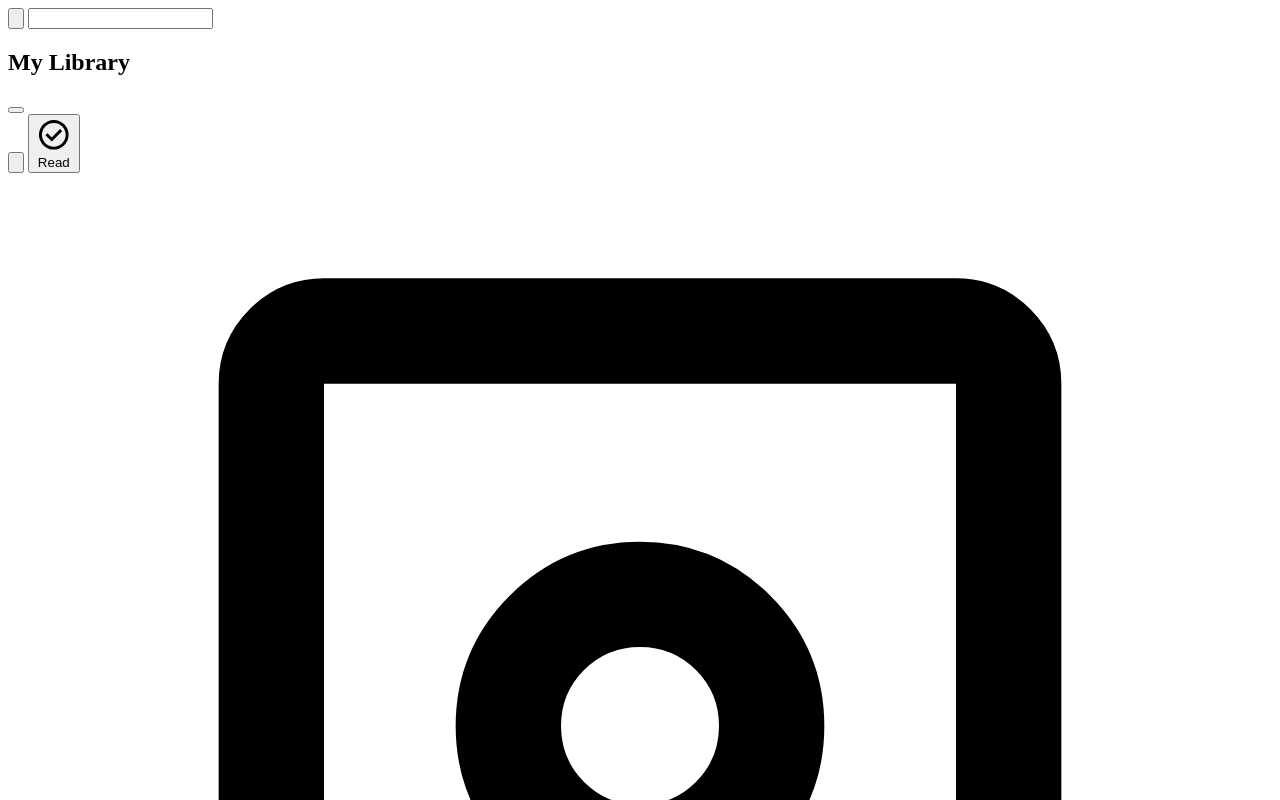
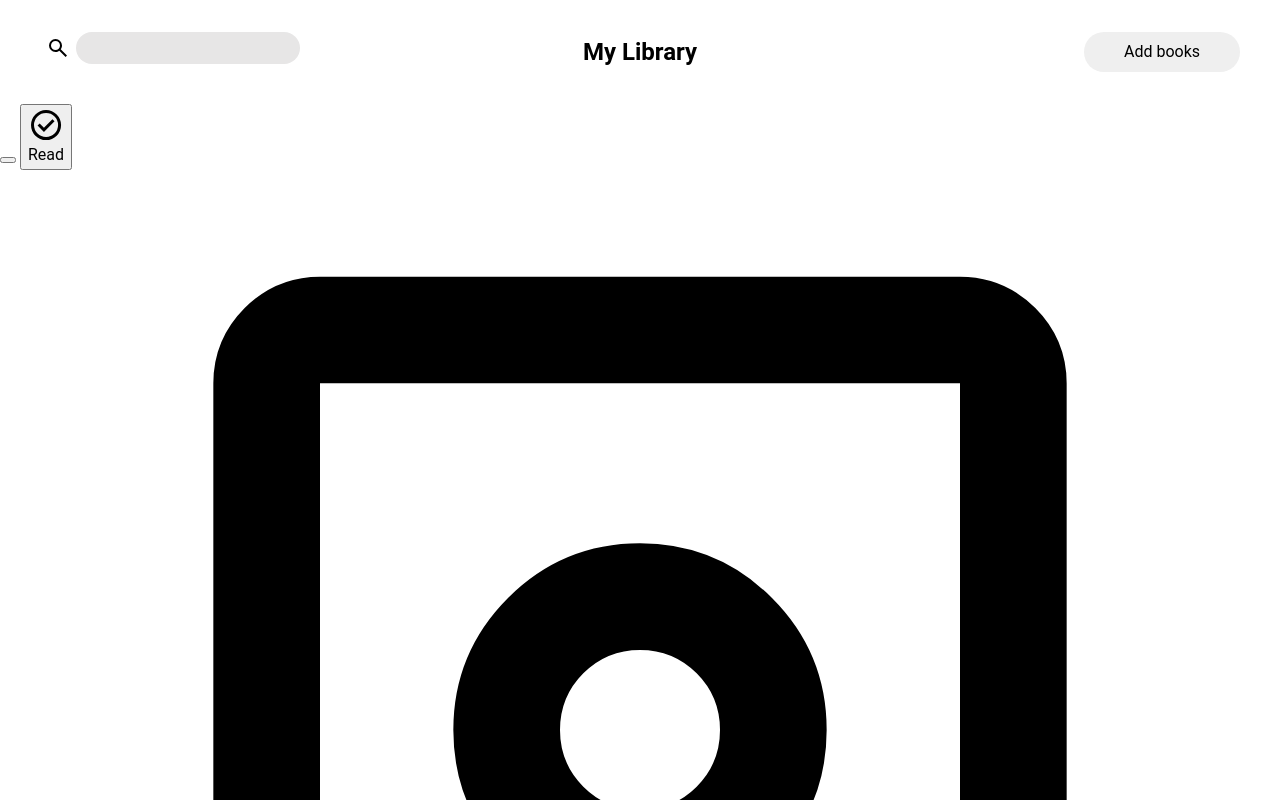
Before and after one commit to ALindmae/Library-project-odin, a plain HTML site: page index.html in a window 1280 px wide. Shown: the top 800 px of the page. Drawn offline with Linux system fonts and the light colour scheme.

Commit message:
Add initial header styles

```diff
--- a/index.html
+++ b/index.html
@@ -11,15 +11,15 @@
     <div class="grid-container">
         <div class="header">
             <div class="search">
-                <form id="searchForm">
-                    <button id="search-button" >
+                <form class="search-form">
+                    <button class="search-button" >
                         <svg xmlns="http://www.w3.org/2000/svg" class="search-icon" viewBox="0 -960 960 960"><path d="M784-120 532-372q-30 24-69 38t-83 14q-109 0-184.5-75.5T120-580q0-109 75.5-184.5T380-840q109 0 184.5 75.5T640-580q0 44-14 83t-38 69l252 252-56 56ZM380-400q75 0 127.5-52.5T560-580q0-75-52.5-127.5T380-760q-75 0-127.5 52.5T200-580q0 75 52.5 127.5T380-400Z"/></svg>
                     </button>
-                    <input id="search-field" type="search"></input>
+                    <input class="search-input" type="search"></input>
                 </form>
             </div>
             <h2> My Library </h2>
-            <button class="add-books-button"></button>
+            <button class="add-books-button"> Add books </button>
         </div>
         <div class="main-content">
             <div class="card">
--- a/styles.css
+++ b/styles.css
@@ -0,0 +1,106 @@
+/* -- CSS RESET -- */
+
+*, *::before, *::after {
+  box-sizing: border-box;
+}
+
+* {
+  margin: 0;
+}
+
+@media (prefers-reduced-motion: no-preference) {
+  html {
+    interpolate-size: allow-keywords;
+  }
+}
+
+body {
+  line-height: 1.5;
+  -webkit-font-smoothing: antialiased;
+}
+
+img, picture, video, canvas, svg {
+  display: block;
+  max-width: 100%;
+}
+
+input, button, textarea, select {
+  font: inherit;
+}
+
+p, h1, h2, h3, h4, h5, h6 {
+  overflow-wrap: break-word;
+}
+
+p {
+  text-wrap: pretty;
+}
+h1, h2, h3, h4, h5, h6 {
+  text-wrap: balance;
+}
+
+#root, #__next {
+  isolation: isolate;
+}
+
+:root {
+    font-family: 'Roboto', sans-serif;
+}
+
+html, body {
+  width: 100%;
+}
+
+
+/* -- VARIABLES -- */
+
+
+/* -- CSS STYLES -- */
+
+.grid-container {
+    display: grid;
+    grid-template-rows: max-content max-content;
+}
+
+.header {
+    display: grid;
+    grid-template-columns: 1fr 1fr 1fr;
+    padding: 2rem 2.5rem;
+}
+
+.search-form {
+    display: flex;
+    flex-wrap: nowrap;
+}
+
+.search-button {
+    background-color: transparent;
+    border: none;
+    flex-shrink: 0;
+}
+
+.search-icon {
+    fill: black;
+    width: 1.5rem;
+    flex-shrink: 0;
+}
+
+.search-input {
+    border: none;
+    background-color: rgb(231, 230, 230);
+    border-radius: 25px;
+    flex: 1 1 none;
+    min-width: 0;
+    height: 2rem;
+}
+
+.header h2 {
+    place-self: center;
+}
+
+.add-books-button {
+    justify-self: end;
+    padding: 0.5rem 2.5rem;
+    border-radius: 25px;
+    border: none;
+}
```
